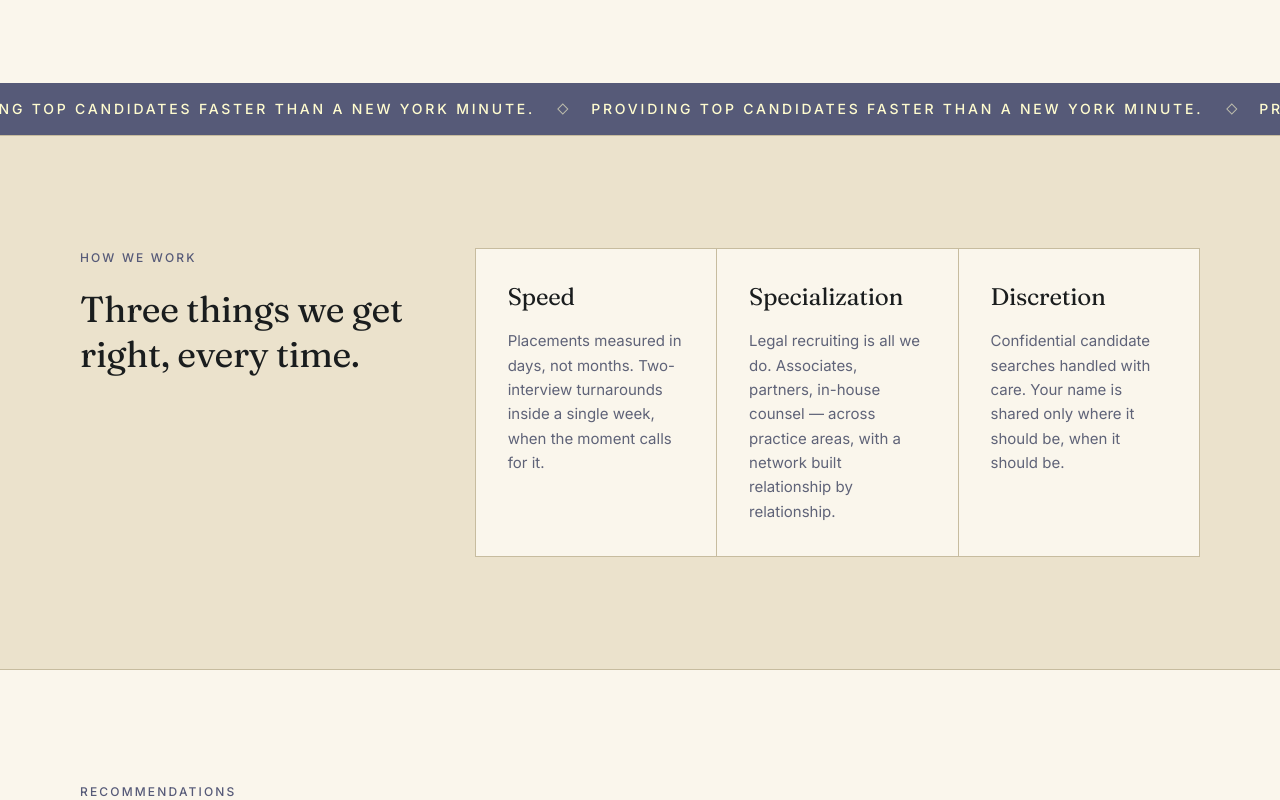
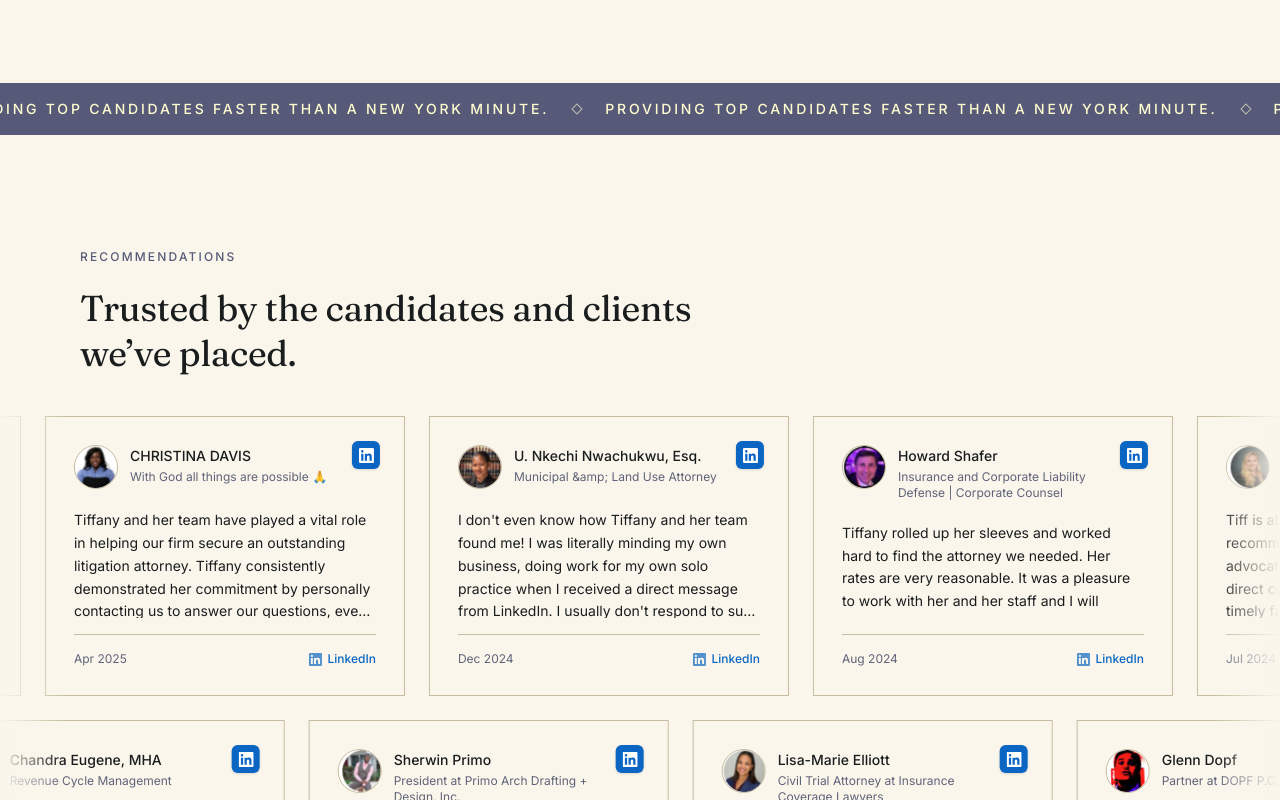
Before and after one commit to mfarazali-1/haraka, a Next.js app: page / in a window 1280 px wide. Shown: the part 760-1560 px from the top of the page. Built offline with nearby package versions, Linux system fonts and the light colour scheme.

Commit message:
Remove the How We Work section from the homepage

```diff
--- a/app/page.tsx
+++ b/app/page.tsx
@@ -71,44 +71,6 @@ export default function Home() {
       </section>
 
       <TextMarquee text="Providing Top Candidates Faster Than A New York Minute." />
-
-      <section className="bg-paper-deep border-y border-line-strong">
-        <div className="container-x py-20 md:py-28">
-          <div className="grid grid-cols-1 lg:grid-cols-12 gap-10 lg:gap-16">
-            <div className="lg:col-span-4">
-              <p className="eyebrow">How we work</p>
-              <h2 className="mt-5 font-serif text-3xl md:text-4xl text-charcoal-deep leading-tight">
-                Three things we get right, every time.
-              </h2>
-            </div>
-            <div className="lg:col-span-8">
-              <ul className="grid grid-cols-1 md:grid-cols-3 gap-px bg-line-strong border border-line-strong">
-                <li className="bg-paper p-7 md:p-8 flex flex-col gap-4">
-                  <h3 className="font-serif text-2xl text-charcoal-deep">Speed</h3>
-                  <p className="text-sm md:text-[15px] text-muted leading-relaxed">
-                    Placements measured in days, not months. Two-interview turnarounds inside a single week, when
-                    the moment calls for it.
-                  </p>
-                </li>
-                <li className="bg-paper p-7 md:p-8 flex flex-col gap-4">
-                  <h3 className="font-serif text-2xl text-charcoal-deep">Specialization</h3>
-                  <p className="text-sm md:text-[15px] text-muted leading-relaxed">
-                    Legal recruiting is all we do. Associates, partners, in-house counsel — across practice areas,
-                    with a network built relationship by relationship.
-                  </p>
-                </li>
-                <li className="bg-paper p-7 md:p-8 flex flex-col gap-4">
-                  <h3 className="font-serif text-2xl text-charcoal-deep">Discretion</h3>
-                  <p className="text-sm md:text-[15px] text-muted leading-relaxed">
-                    Confidential candidate searches handled with care. Your name is shared only where it should be,
-                    when it should be.
-                  </p>
-                </li>
-              </ul>
-            </div>
-          </div>
-        </div>
-      </section>
 
       <section className="bg-paper overflow-hidden">
         <div className="container-x pt-20 md:pt-28">
```
